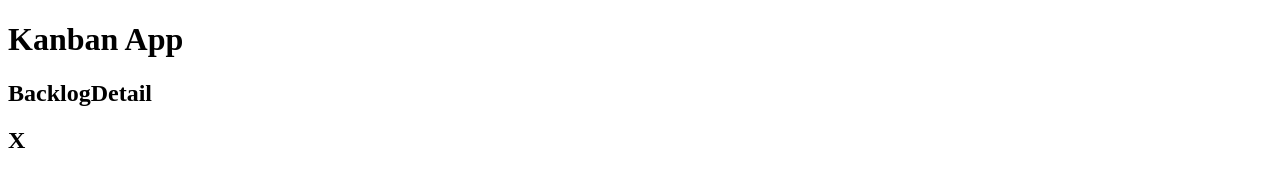
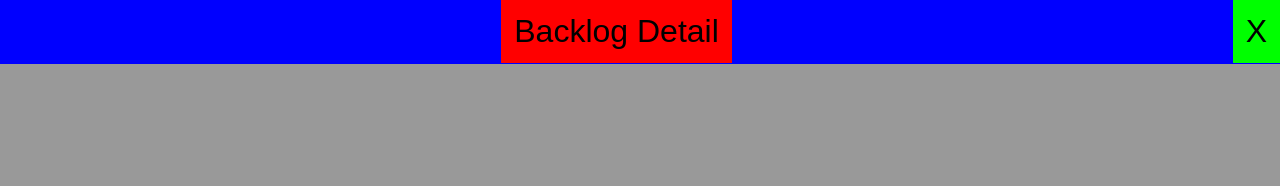
Before and after one commit to cmvanb/kanban-app, a React app: page / in a window 1280 px wide. Built offline with nearby package versions, Linux system fonts and the light colour scheme.

Commit message:
working on css for backlog detail page

```diff
--- /dev/null
+++ b/index.css
@@ -0,0 +1,12 @@
+html, body, div#root {
+    margin: 0;
+    padding: 0;
+    height: 100%;
+    width: 100%;
+    font-size: 100%;
+    font-family: "Arial", "sans-serif";
+}
+
+div#root {
+    background: #f0f;
+}
--- a/index.html
+++ b/index.html
@@ -3,9 +3,10 @@
     <head>
         <title>Kanban</title>
         <meta charset="utf-8">
+        <link rel="stylesheet" type="text/css" href="index.css">
     </head>
     <body>
         <div id="root"></div>
-        <script src="build/app.js"></script>
+        <script src="build/index.js"></script>
     </body>
 </html>
--- a/package.json
+++ b/package.json
@@ -4,7 +4,7 @@
   "description": "A personal task management app.",
   "scripts": {
     "start": "budo --live --verbose --port 3000 --open",
-    "build": "browserify -t [ babelify --presets [ es2015 react ] ] src/index.js -o build/app.js"
+    "build": "browserify -t [ babelify --presets [ es2015 react ] ] src/index.js -o build/index.js"
   },
   "devDependencies": {
     "babel-cli": "^6.24.1",
--- a/src/backlog-detail.js
+++ b/src/backlog-detail.js
@@ -16,7 +16,7 @@ export default class BacklogDetail extends React.Component
     render()
     {
         return (
-            <TitleBar title="BacklogDetail" closable={true}/>
+            <TitleBar title="Backlog Detail" closable={true}/>
         );
     }
 }
--- a/src/kanban-app.js
+++ b/src/kanban-app.js
@@ -8,7 +8,14 @@ export default class KanbanApp extends React.Component
         super(props);
 
         this.state = {
-            page: <BacklogDetail />
+            page: <BacklogDetail />,
+            style: {
+                margin: 0,
+                padding: 0,
+                height: '100%',
+                width: '100%',
+                background: '#999'
+            }
         };
     }
 
@@ -25,8 +32,7 @@ export default class KanbanApp extends React.Component
     render()
     {
         return (
-            <div className="kanban-app">
-                <h1>Kanban App</h1>
+            <div className="kanban-app" style={ this.state.style }>
                 {this.state.page}
             </div>
         );
--- a/src/title-bar.js
+++ b/src/title-bar.js
@@ -2,6 +2,53 @@ import React from 'react';
 
 export default class TitleBar extends React.Component
 {
+    constructor(props)
+    {
+        super(props);
+
+        this.state = {
+            titleBarStyle: {
+                // Rendering.
+                background: '#00f',
+
+                // Font and text.
+                'text-align': 'center',
+
+                // Sizing.
+                width: '100%',
+                height: '8%'
+            },
+            titleStyle: {
+                // Rendering.
+                background: '#f00',
+
+                // Font and text.
+                'font-size': '4vh',
+
+                // Positioning.
+                display: 'inline-flex',
+                'justify-content': 'space-between',
+                float: 'none',
+                margin: 'auto',
+                padding: '1% 1% 1% 1%',
+
+                // Sizing.
+                width: 'auto'
+            },
+            buttonStyle: {
+                // Rendering.
+                background: '#0f0',
+
+                // Font and text.
+                'font-size': '4vh',
+
+                // Positioning.
+                float: 'right',
+                padding: '1% 1% 1% 1%'
+            }
+        };
+    }
+
     componentDidMount()
     {
         console.log("TitleBar mounted.");
@@ -16,10 +63,10 @@ export default class TitleBar extends React.Component
     {
         // X should be a button component.
         return (
-            <div>
-            <h2>{ this.props.title }</h2>
-            { this.props.closable &&
-                <h2>X</h2> }
+            <div style={ this.state.titleBarStyle }>
+                <div style={ this.state.titleStyle }>{ this.props.title }</div>
+                { this.props.closable &&
+                    <div style={ this.state.buttonStyle }>X</div> }
             </div>
         );
     }
```
